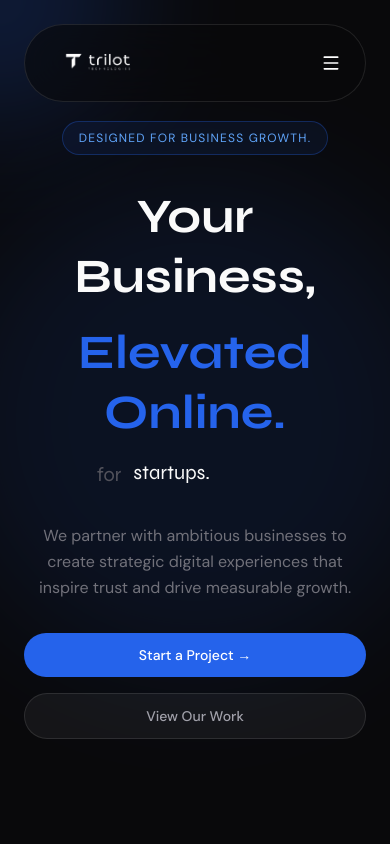
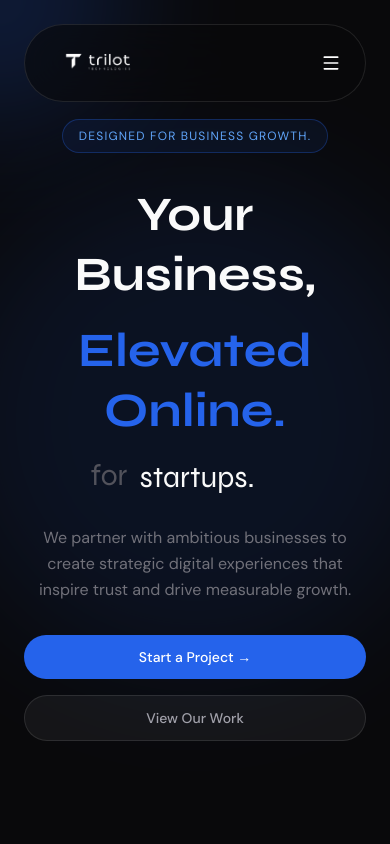
Before and after one commit to NemoCode-3011/trilot-technologies, a React (Vite) app: page / in a window 390 px wide. Shown: the top 844 px of the page. Built offline with nearby package versions, Linux system fonts and the light colour scheme.

Commit message:
feat: fixed banner

```diff
--- a/src/sections/Hero.tsx
+++ b/src/sections/Hero.tsx
@@ -105,11 +105,11 @@ const Hero = () => {
             initial={{ opacity: 0 }}
             animate={mounted ? { opacity: 1 } : {}}
             transition={{ duration: 0.5, delay: 0.6 }}
-            className="flex items-center gap-3 text-xl md:text-2xl font-heading"
+            className="flex items-center gap-3 text-3xl md:text-2xl font-heading"
             style={{ color: "#52525B" }}
           >
             <span>for</span>
-            <div className="relative h-8 overflow-hidden w-40 text-left">
+            <div className="relative h-8   w-40 text-left">
               <AnimatePresence mode="wait">
                 <motion.span
                   key={wordIndex}
```
